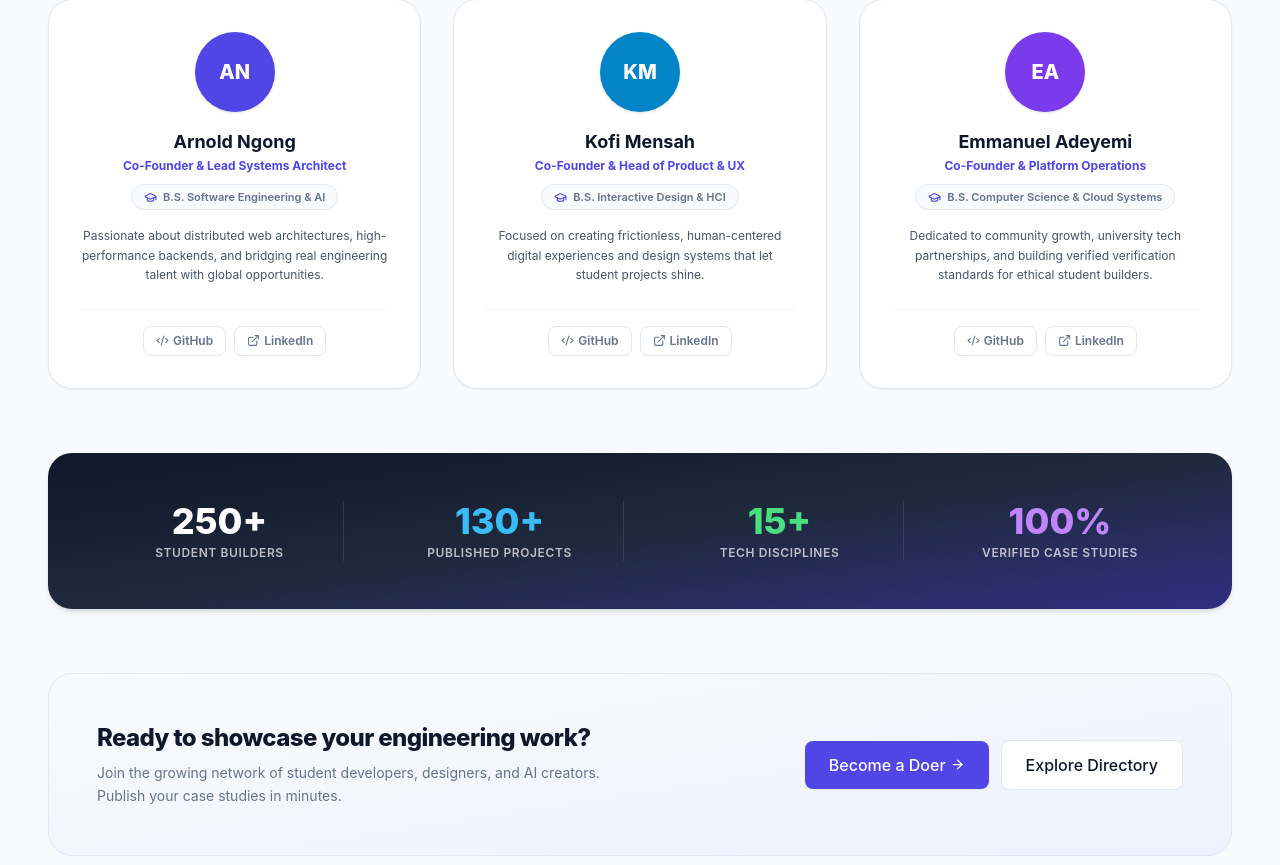
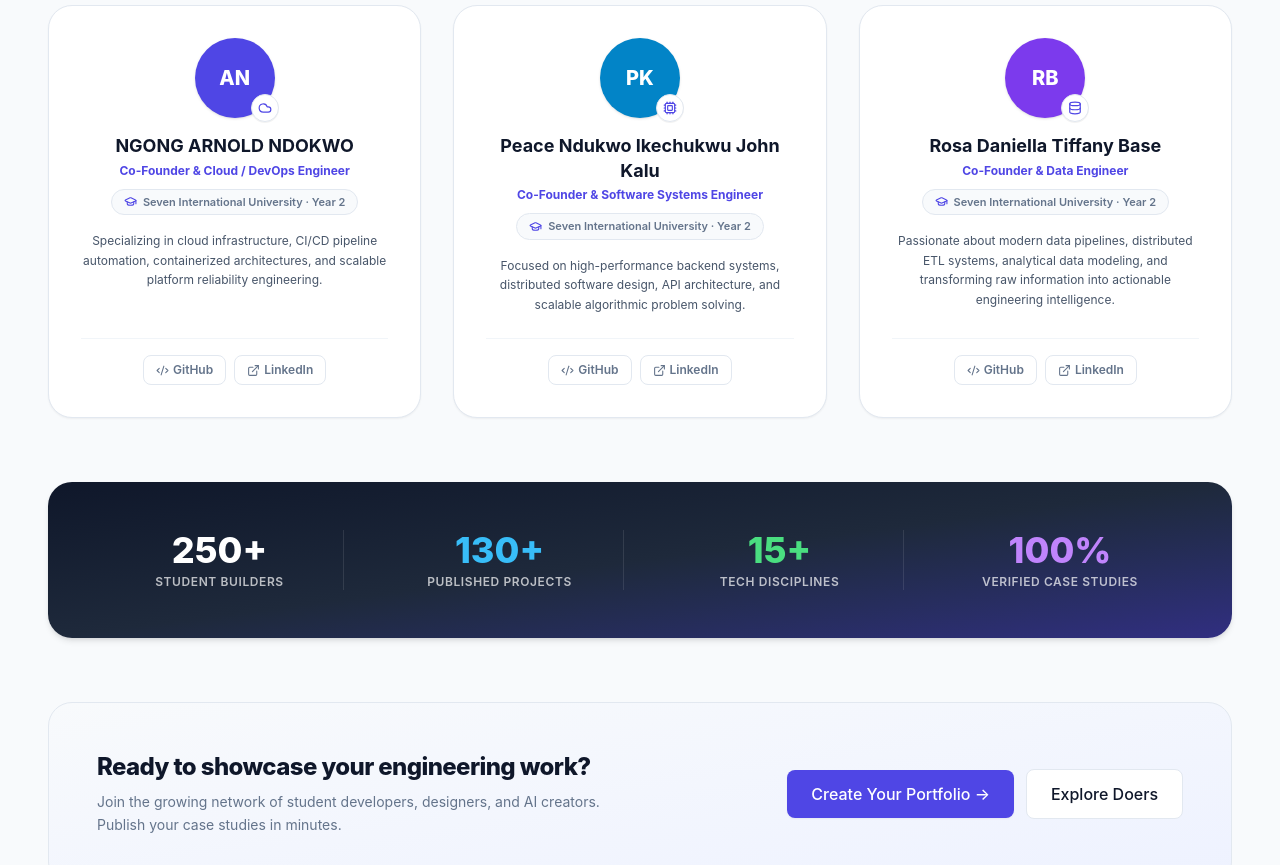
Before and after one commit to AroTech23/theDoers, a Next.js app: page /about in a window 1280 px wide. Shown: the part 1579-2444 px from the top of the page. Built offline with nearby package versions, Linux system fonts and the light colour scheme; no server answers.

Commit message:
feat(about): update meet the founders with official co-founders from Seven International University (Year 2)

```diff
--- a/app/about/page.tsx
+++ b/app/about/page.tsx
@@ -16,7 +16,10 @@ import {
   GraduationCap,
   ExternalLink,
   Plus,
-  LayoutDashboard
+  LayoutDashboard,
+  Cloud,
+  Cpu,
+  Database
 } from 'lucide-react';
 
 export default function AboutUsPage() {
@@ -33,32 +36,38 @@ export default function AboutUsPage() {
 
   const founders = [
     {
-      name: 'Arnold Ngong',
-      role: 'Co-Founder & Lead Systems Architect',
-      program: 'B.S. Software Engineering & AI',
-      bio: 'Passionate about distributed web architectures, high-performance backends, and bridging real engineering talent with global opportunities.',
+      name: 'NGONG ARNOLD NDOKWO',
+      role: 'Co-Founder & Cloud / DevOps Engineer',
+      institution: 'Seven International University',
+      year: 'Year 2',
+      bio: 'Specializing in cloud infrastructure, CI/CD pipeline automation, containerized architectures, and scalable platform reliability engineering.',
       initials: 'AN',
       avatarBg: 'bg-[#4F46E5]',
+      icon: Cloud,
+      github: 'https://github.com/AroTech23',
+      linkedin: 'https://linkedin.com'
+    },
+    {
+      name: 'Peace Ndukwo Ikechukwu John Kalu',
+      role: 'Co-Founder & Software Systems Engineer',
+      institution: 'Seven International University',
+      year: 'Year 2',
+      bio: 'Focused on high-performance backend systems, distributed software design, API architecture, and scalable algorithmic problem solving.',
+      initials: 'PK',
+      avatarBg: 'bg-[#0284C7]',
+      icon: Cpu,
       github: 'https://github.com',
       linkedin: 'https://linkedin.com'
     },
     {
-      name: 'Kofi Mensah',
-      role: 'Co-Founder & Head of Product & UX',
-      program: 'B.S. Interactive Design & HCI',
-      bio: 'Focused on creating frictionless, human-centered digital experiences and design systems that let student projects shine.',
-      initials: 'KM',
-      avatarBg: 'bg-[#0284C7]',
-      github: 'https://github.com',
-      linkedin: 'https://linkedin.com'
-    },
-    {
-      name: 'Emmanuel Adeyemi',
-      role: 'Co-Founder & Platform Operations',
-      program: 'B.S. Computer Science & Cloud Systems',
-      bio: 'Dedicated to community growth, university tech partnerships, and building verified verification standards for ethical student builders.',
-      initials: 'EA',
+      name: 'Rosa Daniella Tiffany Base',
+      role: 'Co-Founder & Data Engineer',
+      institution: 'Seven International University',
+      year: 'Year 2',
+      bio: 'Passionate about modern data pipelines, distributed ETL systems, analytical data modeling, and transforming raw information into actionable engineering intelligence.',
+      initials: 'RB',
       avatarBg: 'bg-[#7C3AED]',
+      icon: Database,
       github: 'https://github.com',
       linkedin: 'https://linkedin.com'
     }
@@ -66,7 +75,7 @@ export default function AboutUsPage() {
 
   return (
     <div className="min-h-screen bg-[#F8FAFC] pb-24 pt-6">
-      <div className="max-w-[1440px] mx-auto px-6 md:px-8 lg:px-12 flex flex-col gap-16">
+      <div className="max-w-[1440px] mx-auto px-4 sm:px-6 md:px-8 lg:px-12 flex flex-col gap-12 sm:gap-16">
 
         {/* Previous / Back Navigation */}
         <div>
@@ -79,95 +88,95 @@ export default function AboutUsPage() {
         </div>
 
         {/* ── 1. HERO MANIFESTO ── */}
-        <div className="text-center max-w-3xl mx-auto space-y-6 pt-4">
+        <div className="text-center max-w-3xl mx-auto space-y-5 pt-2 sm:pt-4">
           <div className="inline-flex items-center gap-2 px-3.5 py-1.5 rounded-full bg-[#EEF2FF] border border-[#C7D2FE] text-xs font-bold text-[#4F46E5] shadow-2xs">
             <Sparkles size={14} /> Our Mission &amp; Purpose
           </div>
 
-          <h1 className="text-4xl sm:text-5xl lg:text-6xl font-extrabold text-[#0F172A] tracking-tight leading-tight">
-            Proof of Work Over <br />
+          <h1 className="text-3xl sm:text-5xl lg:text-6xl font-extrabold text-[#0F172A] tracking-tight leading-tight">
+            Proof of Work Over <br className="hidden sm:inline" />
             <span className="text-[#4F46E5]">Paper Resumes</span>
           </h1>
 
-          <p className="text-base sm:text-lg text-[#64748B] leading-relaxed">
+          <p className="text-sm sm:text-base lg:text-lg text-[#64748B] leading-relaxed">
             theDoers is the dedicated discovery and engineering showcase platform built for student tech innovators.
             We empower computer science, software engineering, and design students to showcase what they actually build.
           </p>
         </div>
 
         {/* ── 2. OUR ORIGIN & WHY WE BUILT THIS ── */}
-        <div className="bg-white border border-[#E2E8F0] rounded-3xl p-8 sm:p-12 shadow-xs grid grid-cols-1 lg:grid-cols-12 gap-10 items-center">
-          <div className="lg:col-span-7 space-y-5">
+        <div className="bg-white border border-[#E2E8F0] rounded-3xl p-6 sm:p-10 lg:p-12 shadow-xs grid grid-cols-1 lg:grid-cols-12 gap-8 lg:gap-10 items-center">
+          <div className="lg:col-span-7 space-y-4 sm:space-y-5">
             <span className="text-xs font-bold uppercase tracking-wider text-[#4F46E5]">The Genesis Story</span>
             <h2 className="text-2xl sm:text-3xl font-extrabold text-[#0F172A] tracking-tight">
               Built by Students, for the Next Generation of Builders.
             </h2>
-            <p className="text-sm text-[#475569] leading-relaxed">
+            <p className="text-xs sm:text-sm text-[#475569] leading-relaxed">
               As student engineers, we noticed a painful gap in traditional recruitment: students spend hundreds of hours designing complex algorithms, deploying full-stack architectures, and soldering IoT circuits, only for their work to be flattened into a single-line bullet point on an ignored resume.
             </p>
-            <p className="text-sm text-[#475569] leading-relaxed">
+            <p className="text-xs sm:text-sm text-[#475569] leading-relaxed">
               We built <strong className="text-[#0F172A]">theDoers</strong> to give every ambitious student a structured, engineering-first canvas where their technical problem-solving, architectural decisions, live demos, and source code take center stage.
             </p>
           </div>
 
-          <div className="lg:col-span-5 grid grid-cols-2 gap-4">
-            <div className="p-5 rounded-2xl bg-[#F8FAFC] border border-[#E2E8F0] space-y-2">
-              <Code2 size={24} className="text-[#4F46E5]" />
-              <h4 className="font-bold text-[#0F172A] text-sm">Deep Case Studies</h4>
-              <p className="text-xs text-[#64748B]">Problem, process, and verified impact metrics.</p>
+          <div className="lg:col-span-5 grid grid-cols-2 gap-3 sm:gap-4">
+            <div className="p-4 sm:p-5 rounded-2xl bg-[#F8FAFC] border border-[#E2E8F0] space-y-1.5 sm:space-y-2">
+              <Code2 size={22} className="text-[#4F46E5]" />
+              <h4 className="font-bold text-[#0F172A] text-xs sm:text-sm">Deep Case Studies</h4>
+              <p className="text-[11px] sm:text-xs text-[#64748B]">Problem, process, and verified impact metrics.</p>
             </div>
-            <div className="p-5 rounded-2xl bg-[#F8FAFC] border border-[#E2E8F0] space-y-2">
-              <ShieldCheck size={24} className="text-[#10B981]" />
-              <h4 className="font-bold text-[#0F172A] text-sm">Ethical Standards</h4>
-              <p className="text-xs text-[#64748B]">Zero fluff, verified deliverables, and authentic student creators.</p>
+            <div className="p-4 sm:p-5 rounded-2xl bg-[#F8FAFC] border border-[#E2E8F0] space-y-1.5 sm:space-y-2">
+              <ShieldCheck size={22} className="text-[#10B981]" />
+              <h4 className="font-bold text-[#0F172A] text-xs sm:text-sm">Ethical Standards</h4>
+              <p className="text-[11px] sm:text-xs text-[#64748B]">Zero fluff, verified deliverables, and authentic student creators.</p>
             </div>
-            <div className="p-5 rounded-2xl bg-[#F8FAFC] border border-[#E2E8F0] space-y-2">
-              <Globe2 size={24} className="text-[#0284C7]" />
-              <h4 className="font-bold text-[#0F172A] text-sm">Public Discovery</h4>
-              <p className="text-xs text-[#64748B]">Shareable portfolio URLs designed for high-impact viewing.</p>
+            <div className="p-4 sm:p-5 rounded-2xl bg-[#F8FAFC] border border-[#E2E8F0] space-y-1.5 sm:space-y-2">
+              <Globe2 size={22} className="text-[#0284C7]" />
+              <h4 className="font-bold text-[#0F172A] text-xs sm:text-sm">Public Discovery</h4>
+              <p className="text-[11px] sm:text-xs text-[#64748B]">Shareable portfolio URLs designed for high-impact viewing.</p>
             </div>
-            <div className="p-5 rounded-2xl bg-[#F8FAFC] border border-[#E2E8F0] space-y-2">
-              <Users size={24} className="text-[#8B5CF6]" />
-              <h4 className="font-bold text-[#0F172A] text-sm">Peer Community</h4>
-              <p className="text-xs text-[#64748B]">Collaborate across engineering and design disciplines.</p>
+            <div className="p-4 sm:p-5 rounded-2xl bg-[#F8FAFC] border border-[#E2E8F0] space-y-1.5 sm:space-y-2">
+              <Users size={22} className="text-[#8B5CF6]" />
+              <h4 className="font-bold text-[#0F172A] text-xs sm:text-sm">Peer Community</h4>
+              <p className="text-[11px] sm:text-xs text-[#64748B]">Collaborate across engineering and design disciplines.</p>
             </div>
           </div>
         </div>
 
         {/* ── 3. THREE CORE PILLARS ── */}
-        <div className="space-y-8">
+        <div className="space-y-6 sm:space-y-8">
           <div className="text-center max-w-2xl mx-auto space-y-2">
             <h2 className="text-2xl sm:text-3xl font-extrabold text-[#0F172A] tracking-tight">Our Core Pillars</h2>
             <p className="text-xs sm:text-sm text-[#64748B]">The guiding architectural principles behind everything we design.</p>
           </div>
 
-          <div className="grid grid-cols-1 md:grid-cols-3 gap-6">
-            <div className="bg-white border border-[#E2E8F0] rounded-3xl p-8 shadow-xs flex flex-col justify-between space-y-4">
+          <div className="grid grid-cols-1 md:grid-cols-3 gap-5 sm:gap-6">
+            <div className="bg-white border border-[#E2E8F0] rounded-3xl p-6 sm:p-8 shadow-xs flex flex-col justify-between space-y-4">
               <div className="w-12 h-12 rounded-2xl bg-[#EEF2FF] text-[#4F46E5] flex items-center justify-center font-bold">01</div>
               <div>
-                <h3 className="text-lg font-bold text-[#0F172A] mb-2">The Engineering Story</h3>
+                <h3 className="text-base sm:text-lg font-bold text-[#0F172A] mb-1.5">The Engineering Story</h3>
                 <p className="text-xs text-[#64748B] leading-relaxed">
                   A great project is more than just a screenshot. We highlight the entire journey: from identifying inefficiencies, to technical challenges overcome, to measured results.
                 </p>
               </div>
             </div>
 
-            <div className="bg-white border border-[#E2E8F0] rounded-3xl p-8 shadow-xs flex flex-col justify-between space-y-4">
+            <div className="bg-white border border-[#E2E8F0] rounded-3xl p-6 sm:p-8 shadow-xs flex flex-col justify-between space-y-4">
               <div className="w-12 h-12 rounded-2xl bg-[#DEF7EC] text-[#03543F] flex items-center justify-center font-bold">02</div>
               <div>
-                <h3 className="text-lg font-bold text-[#0F172A] mb-2">Verified Proof of Competence</h3>
+                <h3 className="text-base sm:text-lg font-bold text-[#0F172A] mb-1.5">Verified Proof of Competence</h3>
                 <p className="text-xs text-[#64748B] leading-relaxed">
                   No gatekeeping and no exaggeration. Every case study links out to functional prototypes, source repositories, and comprehensive architectural PDFs.
                 </p>
               </div>
             </div>
 
-            <div className="bg-white border border-[#E2E8F0] rounded-3xl p-8 shadow-xs flex flex-col justify-between space-y-4">
+            <div className="bg-white border border-[#E2E8F0] rounded-3xl p-6 sm:p-8 shadow-xs flex flex-col justify-between space-y-4">
               <div className="w-12 h-12 rounded-2xl bg-[#FAF5FF] text-[#7C3AED] flex items-center justify-center font-bold">03</div>
               <div>
-                <h3 className="text-lg font-bold text-[#0F172A] mb-2">Universal Access &amp; Spotlight</h3>
+                <h3 className="text-base sm:text-lg font-bold text-[#0F172A] mb-1.5">Universal Access &amp; Spotlight</h3>
                 <p className="text-xs text-[#64748B] leading-relaxed">
-                  Whether you are in your 1st year or final year, our directory elevates exceptional work regardless of pedigree, putting merit first.
+                  Whether you are in your 1st year or final year, our directory elevates exceptional work regardless of pedigree, putting merit and proof-of-work first.
                 </p>
               </div>
             </div>
@@ -175,25 +184,37 @@ export default function AboutUsPage() {
         </div>
 
         {/* ── 4. MEET THE FOUNDERS ── */}
-        <div className="space-y-8">
+        <div className="space-y-6 sm:space-y-8">
           <div className="text-center max-w-2xl mx-auto space-y-2">
-            <span className="text-xs font-bold uppercase tracking-wider text-[#4F46E5]">The Creators</span>
+            <span className="text-xs font-bold uppercase tracking-wider text-[#4F46E5]">The Creators &amp; Engineering Team</span>
             <h2 className="text-2xl sm:text-3xl font-extrabold text-[#0F172A] tracking-tight">Meet the Founders</h2>
-            <p className="text-xs sm:text-sm text-[#64748B]">Three tech students building the platform they wished existed when starting out.</p>
+            <p className="text-xs sm:text-sm text-[#64748B]">
+              Software engineers and tech innovators from <strong>Seven International University</strong> building the platform they wished existed.
+            </p>
           </div>
 
-          <div className="grid grid-cols-1 md:grid-cols-3 gap-8">
-            {founders.map((founder) => (
-              <div key={founder.name} className="bg-white border border-[#E2E8F0] rounded-3xl p-8 shadow-xs flex flex-col items-center text-center justify-between hover:border-[#CBD5E1] transition-all group">
-                <div className="flex flex-col items-center">
-                  <div className={`w-20 h-20 rounded-full ${founder.avatarBg} text-white flex items-center justify-center text-xl font-extrabold mb-4 shadow-sm group-hover:scale-105 transition-transform`}>
+          <div className="grid grid-cols-1 md:grid-cols-3 gap-6 sm:gap-8">
+            {founders.map((founder) => {
+              const Icon = founder.icon;
+              return (
+                <div key={founder.name} className="bg-white border border-[#E2E8F0] rounded-3xl p-6 sm:p-8 shadow-xs flex flex-col items-center text-center justify-between hover:border-[#CBD5E1] transition-all group">
+                  <div className="flex flex-col items-center w-full">
+
+                    {/* Avatar with Initials and Subfield Icon */}
+                    <div className="relative mb-4">
+                      <div className={`w-20 h-20 rounded-full ${founder.avatarBg} text-white flex items-center justify-center text-xl font-extrabold shadow-sm group-hover:scale-105 transition-transform`}>
                         {founder.initials}
                       </div>
-                  <h3 className="text-lg font-bold text-[#0F172A]">{founder.name}</h3>
-                  <p className="text-xs font-bold text-[#4F46E5] mt-0.5">{founder.role}</p>
+                      <div className="absolute -bottom-1 -right-1 w-7 h-7 rounded-full bg-white border border-[#E2E8F0] flex items-center justify-center text-[#0F172A] shadow-2xs">
+                        <Icon size={14} className="text-[#4F46E5]" />
+                      </div>
+                    </div>
+
+                    <h3 className="text-base sm:text-lg font-bold text-[#0F172A] leading-snug">{founder.name}</h3>
+                    <p className="text-xs font-bold text-[#4F46E5] mt-1">{founder.role}</p>
 
                     <div className="inline-flex items-center gap-1.5 px-3 py-1 bg-[#F8FAFC] border border-[#E2E8F0] rounded-full text-[11px] font-semibold text-[#64748B] mt-2.5">
-                    <GraduationCap size={13} className="text-[#4F46E5]" /> {founder.program}
+                      <GraduationCap size={13} className="text-[#4F46E5]" /> {founder.institution} · {founder.year}
                     </div>
 
                     <p className="text-xs text-[#475569] leading-relaxed mt-4">
@@ -210,36 +231,37 @@ export default function AboutUsPage() {
                     </a>
                   </div>
                 </div>
-            ))}
+              );
+            })}
           </div>
         </div>
 
         {/* ── 5. PLATFORM METRICS ── */}
-        <div className="bg-gradient-to-br from-[#0F172A] via-[#1E293B] to-[#312E81] rounded-3xl p-8 lg:p-12 text-white shadow-md">
-          <div className="grid grid-cols-2 md:grid-cols-4 gap-8 text-center divide-y md:divide-y-0 md:divide-x divide-white/10">
+        <div className="bg-gradient-to-br from-[#0F172A] via-[#1E293B] to-[#312E81] rounded-3xl p-6 sm:p-10 lg:p-12 text-white shadow-md">
+          <div className="grid grid-cols-2 md:grid-cols-4 gap-6 sm:gap-8 text-center divide-y md:divide-y-0 md:divide-x divide-white/10">
             <div className="pt-4 md:pt-0">
-              <div className="text-3xl sm:text-4xl font-extrabold text-white">250+</div>
-              <div className="text-xs text-white/70 font-semibold uppercase tracking-wider mt-1">Student Builders</div>
+              <div className="text-2xl sm:text-4xl font-extrabold text-white">250+</div>
+              <div className="text-[10px] sm:text-xs text-white/70 font-semibold uppercase tracking-wider mt-1">Student Builders</div>
             </div>
             <div className="pt-4 md:pt-0">
-              <div className="text-3xl sm:text-4xl font-extrabold text-[#38BDF8]">130+</div>
-              <div className="text-xs text-white/70 font-semibold uppercase tracking-wider mt-1">Published Projects</div>
+              <div className="text-2xl sm:text-4xl font-extrabold text-[#38BDF8]">130+</div>
+              <div className="text-[10px] sm:text-xs text-white/70 font-semibold uppercase tracking-wider mt-1">Published Projects</div>
             </div>
             <div className="pt-4 md:pt-0">
-              <div className="text-3xl sm:text-4xl font-extrabold text-[#4ADE80]">15+</div>
-              <div className="text-xs text-white/70 font-semibold uppercase tracking-wider mt-1">Tech Disciplines</div>
+              <div className="text-2xl sm:text-4xl font-extrabold text-[#4ADE80]">15+</div>
+              <div className="text-[10px] sm:text-xs text-white/70 font-semibold uppercase tracking-wider mt-1">Tech Disciplines</div>
             </div>
             <div className="pt-4 md:pt-0">
-              <div className="text-3xl sm:text-4xl font-extrabold text-[#C084FC]">100%</div>
-              <div className="text-xs text-white/70 font-semibold uppercase tracking-wider mt-1">Verified Case Studies</div>
+              <div className="text-2xl sm:text-4xl font-extrabold text-[#C084FC]">100%</div>
+              <div className="text-[10px] sm:text-xs text-white/70 font-semibold uppercase tracking-wider mt-1">Verified Case Studies</div>
             </div>
           </div>
         </div>
 
         {/* ── 6. ROLE-AWARE DUAL CALL TO ACTION ── */}
-        <div className="rounded-3xl bg-gradient-to-br from-[#F8FAFC] to-[#EEF2FF] border border-[#E2E8F0] p-8 sm:p-12 flex flex-col md:flex-row items-center justify-between gap-8">
+        <div className="rounded-3xl bg-gradient-to-br from-[#F8FAFC] to-[#EEF2FF] border border-[#E2E8F0] p-6 sm:p-10 lg:p-12 flex flex-col md:flex-row items-center justify-between gap-6 sm:gap-8">
           <div className="space-y-2 text-center md:text-left">
-            <h3 className="text-2xl font-extrabold text-[#0F172A] tracking-tight">
+            <h3 className="text-xl sm:text-2xl font-extrabold text-[#0F172A] tracking-tight">
               {isDoer ? 'Keep growing your public footprint' : 'Ready to showcase your engineering work?'}
             </h3>
             <p className="text-xs sm:text-sm text-[#64748B] max-w-lg leading-relaxed">
@@ -249,36 +271,36 @@ export default function AboutUsPage() {
             </p>
           </div>
 
-          <div className="flex flex-wrap items-center gap-3">
-            {isDoer ? (
+          <div className="flex items-center gap-3 shrink-0">
+            {isAdmin ? (
+              <Link href="/admin">
+                <Button variant="primary" size="lg" className="font-bold shadow-xs">
+                  <ShieldCheck size={16} className="mr-1.5" /> Admin Command Center
+                </Button>
+              </Link>
+            ) : isDoer ? (
               <>
                 <Link href="/dashboard/projects/new">
-                  <Button variant="primary" size="lg" className="font-bold shadow-xs gap-2">
-                    <Plus size={16} /> Add New Project
+                  <Button variant="primary" size="lg" className="font-bold shadow-xs">
+                    <Plus size={16} className="mr-1.5" /> + Add Project
                   </Button>
                 </Link>
                 <Link href="/dashboard">
-                  <Button variant="outline" size="lg" className="font-bold border-[#E2E8F0]">
-                    <LayoutDashboard size={16} /> My Dashboard
+                  <Button variant="outline" size="lg" className="font-bold">
+                    <LayoutDashboard size={16} className="mr-1.5" /> My Dashboard
                   </Button>
                 </Link>
               </>
-            ) : isAdmin ? (
-              <Link href="/admin">
-                <Button variant="primary" size="lg" className="font-bold shadow-xs gap-2">
-                  <ShieldCheck size={16} /> Admin Command Center
-                </Button>
-              </Link>
             ) : (
               <>
                 <Link href="/register">
                   <Button variant="primary" size="lg" className="font-bold shadow-xs">
-                    Become a Doer <ArrowRight size={15} className="ml-1" />
+                    Create Your Portfolio →
                   </Button>
                 </Link>
                 <Link href="/doers">
                   <Button variant="outline" size="lg" className="font-bold">
-                    Explore Directory
+                    Explore Doers
                   </Button>
                 </Link>
               </>
```
Lines whose indentation alone changed are shown as unchanged.
